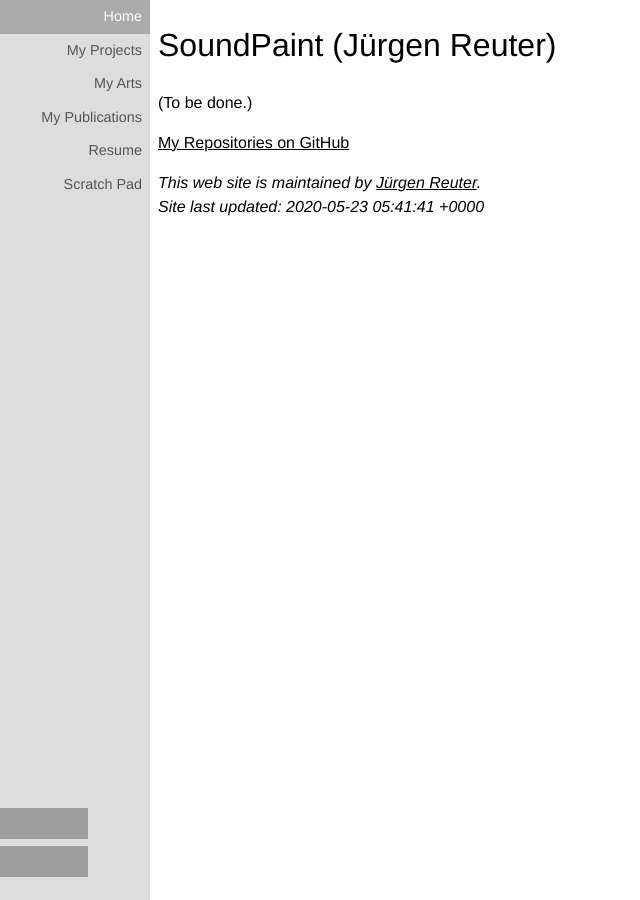
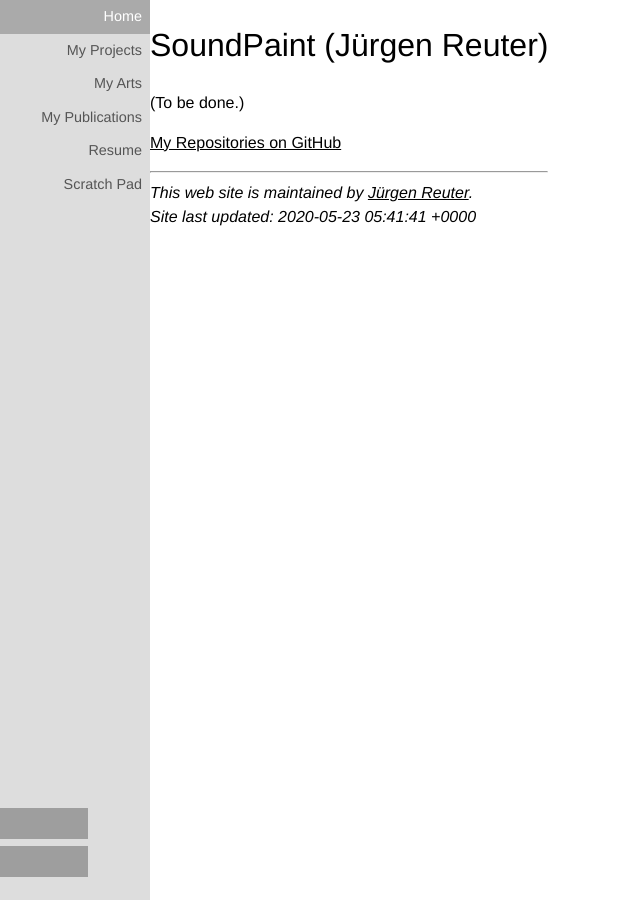
Before and after one commit to soundpaint/soundpaint.github.io, a Jekyll site: the page built from index.md, in a window 1280 px wide. Shown: the whole page, without its empty margins (0-640 px from the left). Built offline with Jekyll 4.4.1, drawn with Linux system fonts in a browser that asks for light colours; our own code applies the rules of GitHub Pages for plain Markdown files; grey boxes are pictures that could not be loaded.

Commit message:
Footer Layout
* Make footer part of main frame.

```diff
--- a/_includes/_footer.html
+++ b/_includes/_footer.html
@@ -1,5 +1,6 @@
 
-        <div id="address" style="clear:both">
+        <hr />
+        <div id="address">
           <address>
             This web site is maintained by
             <a href="https://www.juergen-reuter.de/">Jürgen Reuter</a>.<br />
--- a/_layouts/default.html
+++ b/_layouts/default.html
@@ -15,10 +15,12 @@
         {% include _nav.html %}
       </div>
       <div id="main">
-        {{ content }}
-      </div>
-      <div id="footer">
-        {% include _footer.html %}
+        <div id="content">
+          {{ content }}
+        </div>
+        <div id="footer">
+          {% include _footer.html %}
+        </div>
       </div>
     </div>
   </body>
--- a/_sass/layout.scss
+++ b/_sass/layout.scss
@@ -1,5 +1,7 @@
-#main, #footer {
-  padding-left: 150px;
+#main {
+    position: absolute;
+    left: 150px;
+    top: 0;
 }
 
 html {
```
